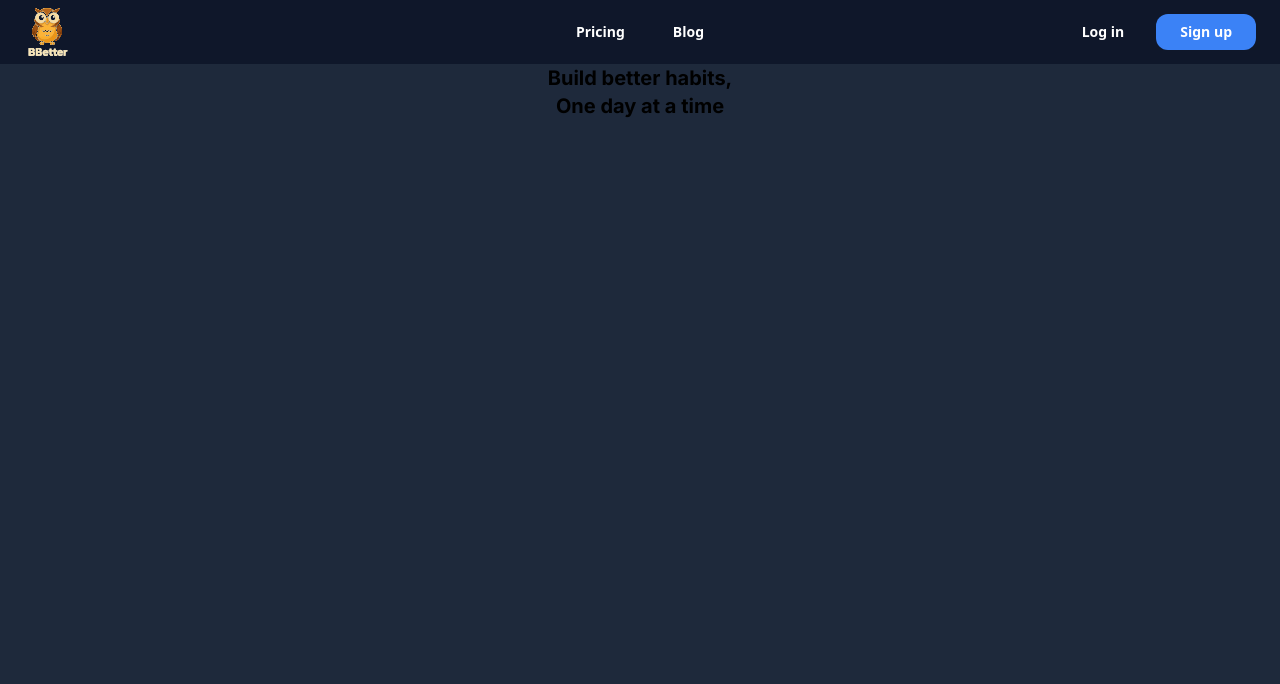
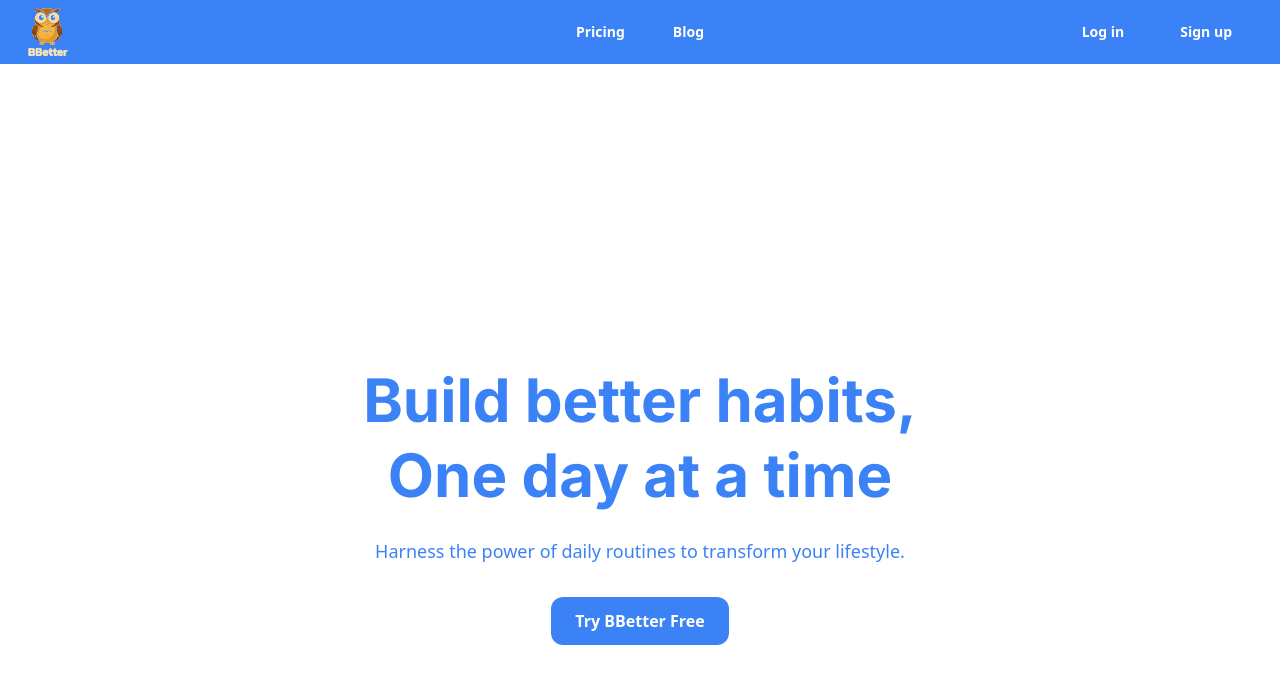
Before and after one commit to Zlatanoski/Habit-Tracker-App-, a React (Vite) app: page / in a window 1280 px wide. Shown: the top 684 px of the page. Built offline with nearby package versions, Linux system fonts and the light colour scheme.

Commit message:
some buttons and headings on landing page

```diff
--- a/src/components/HeadingBody.jsx
+++ b/src/components/HeadingBody.jsx
@@ -1,18 +1,22 @@
 import React from 'react';
 
 function HeadingBody() {
-  return (
-
-      <div className='flex flex-col items-center  min-h-screen min-w-screen  bg-brandPrussian '>
-          <h1 className="text-center font-bold text-xl font-inter w-fit">
-              Build better habits,
-          </h1>
-          <h1 className="text-center font-bold text-xl font-inter w-fit ">
-              One day at a time
-
-          </h1>
-      </div>
-  );
+    return (
+        <div className="flex flex-col items-center justify-center min-h-screen bg-white text-brandWhite px-4">
+            {/* Inner container with spacing control */}
+            <div className="mt-20 text-center">
+                <h1 className="font-bold font-inter text-[42px] md:text-[60px] text-brandBlue leading-tight">
+                    Build better habits,<br />One day at a time
+                </h1>
+                <p className="mt-6 max-w-xl mx-auto text-lg text-brandBlue font-medium">
+                    Harness the power of daily routines to transform your lifestyle.
+                </p>
+                <button className="mt-8 bg-brandBlue hover:bg-brandBlueHover px-6 py-3 rounded-xl font-semibold text-white">
+                    Try BBetter Free
+                </button>
+            </div>
+        </div>
+    );
 }
 
 export default HeadingBody;
--- a/src/components/Navbar.jsx
+++ b/src/components/Navbar.jsx
@@ -3,7 +3,7 @@ import logoUrl from '../assets/logofinal.svg';
 
 function Navbar() {
     return (
-        <nav className="relative w-full h-16 bg-brandDark text-white px-6 flex items-center justify-between">
+        <nav className="relative w-full h-16 bg-brandBlue text-white px-6 flex items-center justify-between ">
             <div className="flex items-center">
                 <img src={logoUrl} alt="BBetter logo" className="h-12 w-12" />
             </div>
```
Also changed, not shown: src/assets/abs.png (added).
